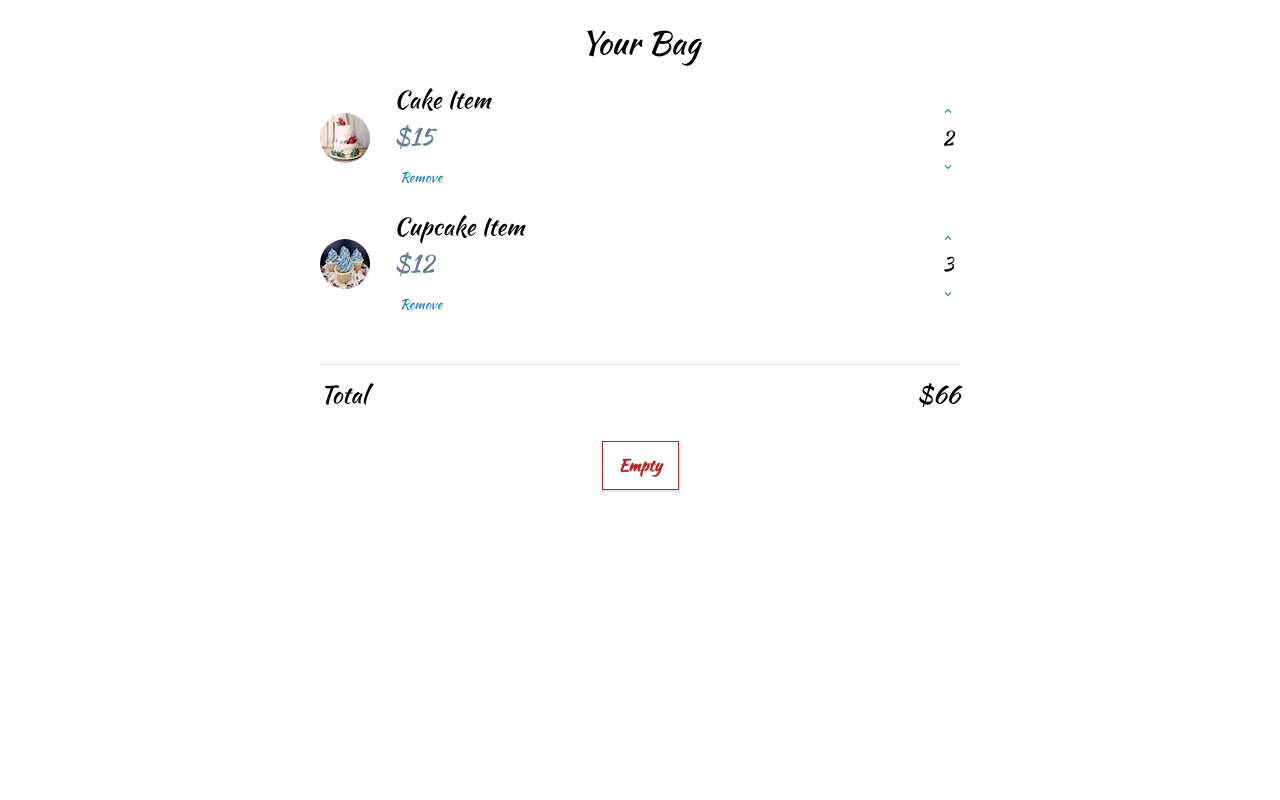
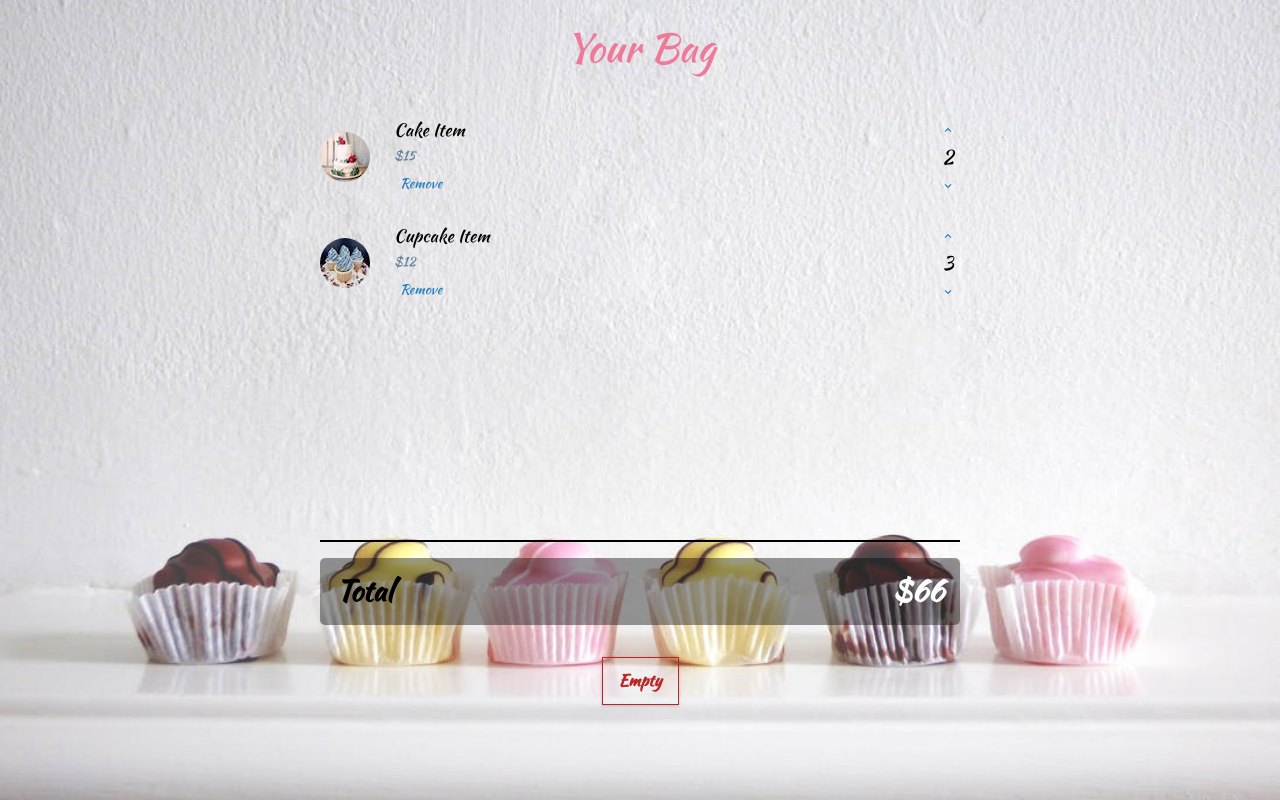
Before and after one commit to TidbitsJS/React-Shop, a React (Create React App) app: page /cart in a window 1280 px wide. Built offline with nearby package versions, Linux system fonts and the light colour scheme.

Commit message:
cart style

```diff
--- a/src/App.css
+++ b/src/App.css
@@ -34,3 +34,12 @@ body {
   color: var(--mainBlack) !important;
   background-color: var(--mainPink);
 }
+
+.cart-page {
+  height: 100vh;
+  background: url("./images/headerBcg.jpeg");
+  background-position: center;
+  background-size: cover;
+  background-repeat: no-repeat;
+  background-attachment: fixed;
+}
--- a/src/App.js
+++ b/src/App.js
@@ -34,7 +34,9 @@ const App = () => {
               <Footer />
             </Route>
             <Route exact path="/cart">
-              <CartContainer />
+              <section className="cart-page">
+                <CartContainer />
+              </section>
             </Route>
           </Switch>
         </div>
--- a/src/components/cartbox/CartContainer.js
+++ b/src/components/cartbox/CartContainer.js
@@ -12,7 +12,7 @@ const CartContainer = ({ cart = [], total, dispatch }) => {
     return (
       <section className="cart">
         <header>
-          <h2>Your Bag</h2>
+          <h2 style={{ color: "#ef7998", fontSize: "2.5rem" }}>Your Bag</h2>
           <h4 className="empty-cart">is currently Empty</h4>
         </header>
       </section>
@@ -22,18 +22,26 @@ const CartContainer = ({ cart = [], total, dispatch }) => {
   return (
     <section className="cart">
       <header>
-        <h2>Your Bag</h2>
+        <h2 style={{ color: "#ef7998", fontSize: "2.5rem" }}>Your Bag</h2>
       </header>
-      <article>
+      <article className="article-cart">
         {cart.map((item) => {
           return <CartItem key={item.id} {...item} />;
         })}
       </article>
       <footer>
-        <hr />
+        <hr style={{ border: "1px solid black" }} />
         <div className="cart-total">
-          <h4>
-            Total <span>${total}</span>
+          <h4
+            style={{
+              fontSize: "1.8rem",
+              backgroundColor: "rgba(0,0,0,0.4)",
+              padding: "1rem",
+              borderRadius: 5,
+              fontWeight: "bolder",
+            }}
+          >
+            Total <span style={{ color: "#fff" }}>${total}</span>
           </h4>
         </div>
         <button
--- a/src/components/cartbox/CartItem.js
+++ b/src/components/cartbox/CartItem.js
@@ -15,8 +15,10 @@ class CartItem extends Component {
       <div className="cart-item">
         <img src={cartImg} alt={name} className="cart-img" />
         <div>
-          <h4>{name}</h4>
-          <h4 className="item-price">${price}</h4>
+          <h4 style={{ fontSize: "1.1rem" }}>{name}</h4>
+          <h4 style={{ fontSize: "0.8rem" }} className="item-price">
+            ${price}
+          </h4>
           <button className="remove-btn" onClick={() => remove()}>
             Remove
           </button>
--- a/src/components/cartbox/cart.css
+++ b/src/components/cartbox/cart.css
@@ -1,7 +1,3 @@
-/* .cart-img {
-  width: 100%;
-  display: block;
-} */
 /*
 h2,
 h3,
@@ -143,7 +139,6 @@ h4 {
   font-size: 0.85rem;
   background: transparent;
   border: none;
-  margin-top: 0.375rem;
   transition: all 0.3s linear;
 }
 
@@ -167,3 +162,13 @@ h4 {
   margin-bottom: 0;
   font-size: 1.25rem;
 }
+
+.article-cart {
+  height: 50vh;
+  overflow-y: scroll;
+  scroll-behavior: smooth;
+}
+
+.article-cart::-webkit-scrollbar {
+  display: none;
+}
```
